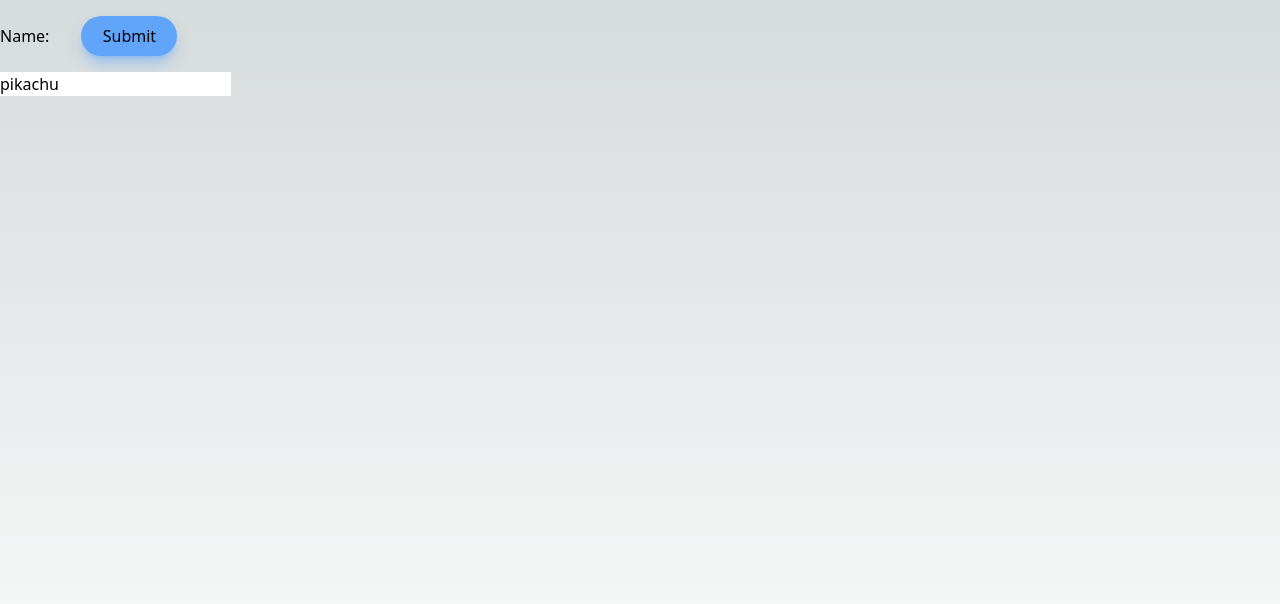
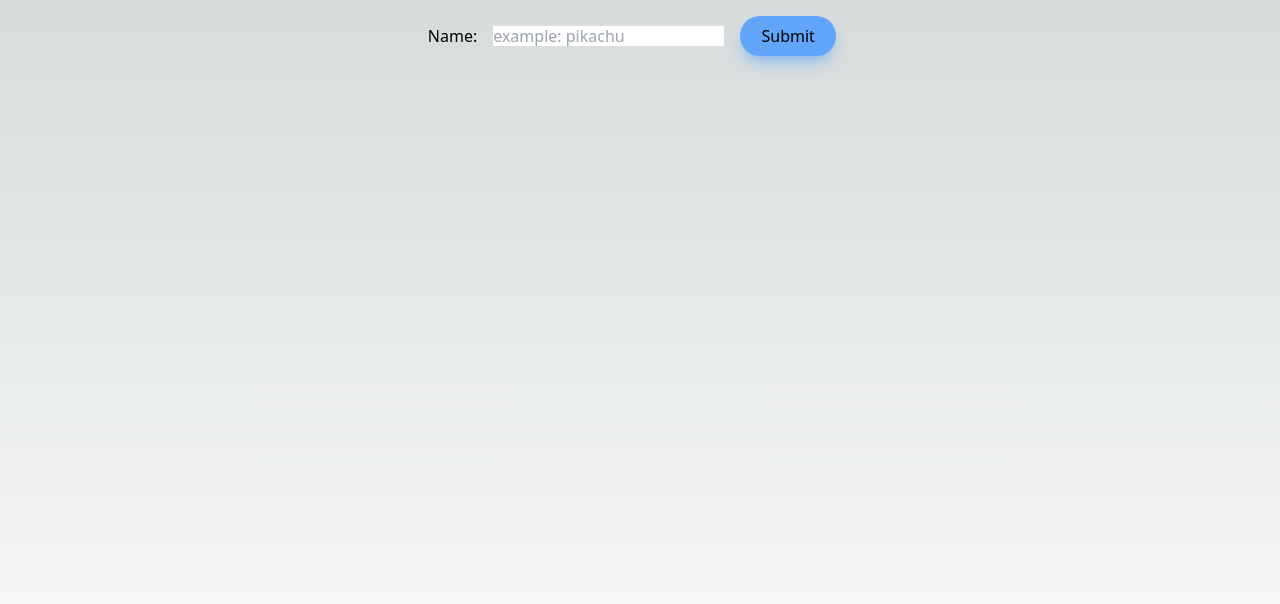
Before and after one commit to kmantan/personal-page, a Next.js app: page /apps/keenans-pokedex/Search in a window 1280 px wide. Shown: the top 604 px of the page. Built offline with nearby package versions, Linux system fonts and the light colour scheme.

Commit message:
Changed styling for search in pokedex, need to add z-index for dropdown

```diff
--- a/src/pages/apps/keenans-pokedex/Search.jsx
+++ b/src/pages/apps/keenans-pokedex/Search.jsx
@@ -3,7 +3,7 @@ import gsap from 'gsap';
 import AllPokemon from './../../../AllPokemon.js';
 
 export default function Search({updatePokemon}) {
-  let [requestedPokemon, setRequestedPokemon] = useState('pikachu');
+  let [requestedPokemon, setRequestedPokemon] = useState('');
   let [suggested, setSuggested] = useState([]);
   let currentPosition = 0;
 
@@ -21,7 +21,7 @@ export default function Search({updatePokemon}) {
     duration: 0.5
 });
 }
-
+  setRequestedPokemon('');
   setInterval(animate, 2000)
     updatePokemon(newPokemon);
 
@@ -29,9 +29,11 @@ export default function Search({updatePokemon}) {
 
   return (
     <form>
-      <label className="pr-4">Name:</label>
-      <div className="absolute flex flex-col">
-        <input type="text" name="name" value={requestedPokemon} onChange={(e) => {
+      <div className="flex flex-row items-center justify-center">
+        <label className="pr-4">Name:</label>
+        <div className="flex flex-col">
+        <input type="text" name="name" className="max-h-5" placeholder="example: pikachu"
+        value={requestedPokemon} onChange={(e) => {
           setRequestedPokemon(e.target.value);
 
           setSuggested(priorSuggested => AllPokemon.filter((search) => {
@@ -42,23 +44,24 @@ export default function Search({updatePokemon}) {
             return pokemon.name.english;
           }));
         }}/>
-        { requestedPokemon.length > 0 ?
-        <div className="relative h-24 overflow-y-scroll">{
+        {requestedPokemon.length > 0 ?
+        <div className="bg-gray-500 h-24 overflow-y-scroll">{
           suggested.map((term) => {
-            return <p key={term}
+            return <p key={term} className="text-white"
             onClick={(e) => {
               updateSuggested(e.target.innerText.toLowerCase());
             }}>{term}</p>
-          })
-        }</div>
+          })}
+        </div>
         : null
         }
-
+        </div>
+       <input className="bg-blue-400 shadow-lg shadow-blue-400/50 h-10 w-24 m-4 rounded-full ml-4" type="submit" value="Submit" onClick={(e) => {
+          e.preventDefault();
+          updateSuggested(requestedPokemon.toLowerCase());
+        // gsap.fromTo(".pokemon", {opacity: 0}, {opacity: 1, duration: 4});
+        }}/>
       </div>
-      <input className="bg-blue-400 shadow-lg shadow-blue-400/50 h-10 w-24 m-4 rounded-full ml-4" type="submit" value="Submit" onClick={(e) => {
-        e.preventDefault();
-        // gsap.fromTo(".pokemon", {opacity: 0}, {opacity: 1, duration: 4});
-      }}/>
     </form>
   )
 }
```
